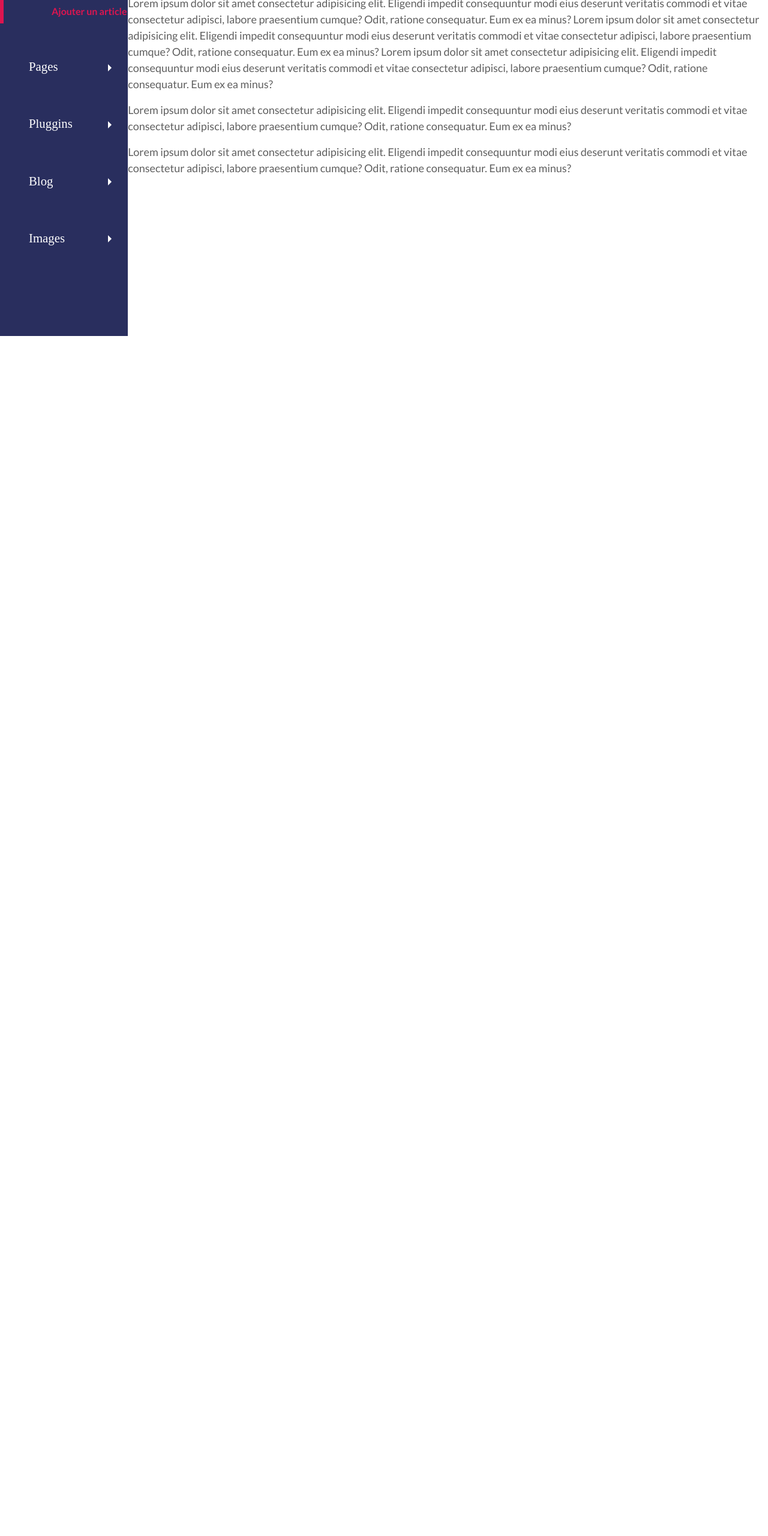
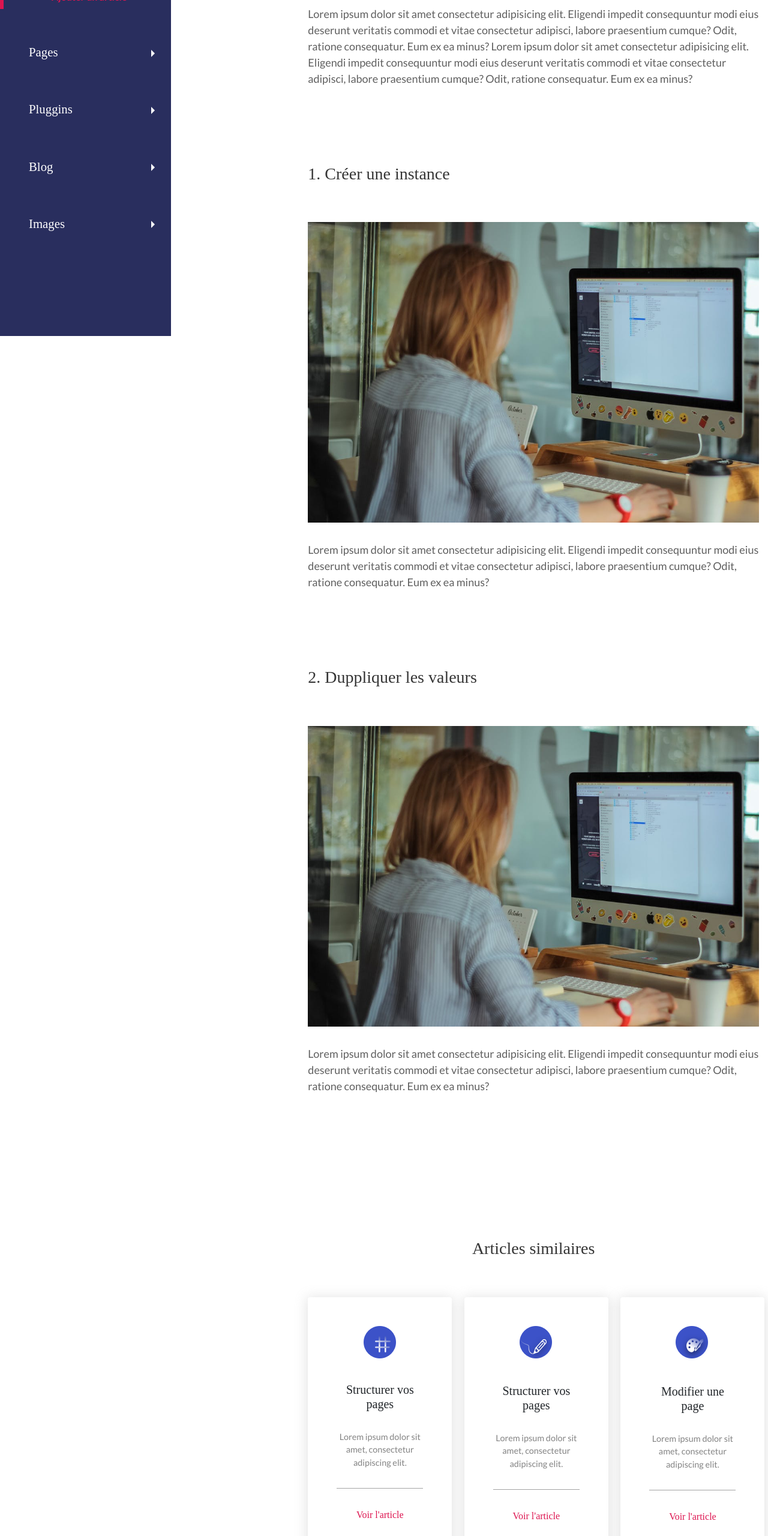
Before and after one commit to fargeca/test, a website: page article.html in a window 1280 px wide. Shown: the part 240-2800 px from the top of the page at 60% size. Before the commit the page ends 1760 px from the top, so only its background shows below. Drawn offline with nearby package versions, Linux system fonts and the light colour scheme.

Commit message:
deleted col

```diff
--- a/article.html
+++ b/article.html
@@ -33,14 +33,15 @@
         <nav>
           <ul class="sidebar col-2">
 
-            <li class="sidebar__item sidebar__img ">
+            <li class="sidebar__img ">
               <a class=" navbar-brand  m-0  " href="index.html">
                 <img class="" src="img/kapt-white.png" alt="">
               </a>
             </li>
 
             <li class="sidebar__item sidebar__item--selected">
-              <a class="sidebar__nav-item sidebar__nav-item--selected" href="#sectionsSubmenu" data-toggle="collapse" aria-expanded="false">
+              <a class="sidebar__nav-item sidebar__nav-item--selected" href="#sectionsSubmenu" data-toggle="collapse"
+                aria-expanded="false">
                 Sections
               </a>
               <ul class="menu-content " id="sectionsSubmenu">
@@ -48,7 +49,8 @@
                   <a class="sidebar__nav-sub-item" href="#">Ajouter une section</a>
                 </li>
                 <li>
-                  <a class="sidebar__nav-sub-item sidebar__nav-sub-item--selected" href="article.html">Ajouter un article</a>
+                  <a class="sidebar__nav-sub-item sidebar__nav-sub-item--selected" href="article.html">Ajouter un
+                    article</a>
                 </li>
               </ul>
             </li>
@@ -121,64 +123,120 @@
       </div>
 
       <div class="main col-10 p-0">
+        <div class="header-wrapper">
+
+
         <div class="header">
           <nav class="navbar   bg-white flex-md-nowrap p-0 ">
             <input class="form-control " type="search" placeholder="Search" aria-label="Search">
           </nav>
         </div>
 
+      </div>
+
+        <div class="container">
           <div class="content">
-          <h1 class="title">TITLE</h1>
-          <!-- <button type="button" class="btn btn-primary">Primary</button>
-          <h3>dazd</h3>
-          <h2>jkbsbjk</h2> -->
+            <div class="article">
+              <h1 class="article__title">Ajouter un article</h1>
 
-          <!-- <div id="carouselExampleControls" class="carousel slide" data-ride="carousel">
-              <div class="carousel-inner">
-                <div class="carousel-item active">
-                  <img src="img/img-1.png" class="d-block w-100" alt="...">
+              <p class="article__header">
+
+                Lorem ipsum dolor sit amet consectetur adipisicing elit. Eligendi impedit consequuntur modi eius
+                deserunt
+                veritatis commodi et vitae consectetur adipisci, labore praesentium cumque? Odit, ratione consequatur.
+                Eum
+                ex ea minus?
+                Lorem ipsum dolor sit amet consectetur adipisicing elit. Eligendi impedit consequuntur modi eius
+                deserunt
+                veritatis commodi et vitae consectetur adipisci, labore praesentium cumque? Odit, ratione consequatur.
+                Eum
+                ex ea minus?
+
+              </p>
+
+
+
+              <div class="article__body">
+
+                <h3 class="article__subtitle">1. Créer une instance</h3>
+                <div class="article__img ">
+                  <img class="img-fluid" src="img/computer.jpeg" alt="">
                 </div>
-                <div class="carousel-item">
-                  <img src="img/img-2.png" class="d-block w-100" alt="...">
-                </div>
-                <div class="carousel-item">
-                  <img src="img/img-3.png" class="d-block w-100" alt="...">
-                </div>
-              </div>
-              <a class="carousel-control-prev" href="#carouselExampleControls" role="button" data-slide="prev">
-                <span class="carousel-control-prev-icon" aria-hidden="true"></span>
-                <span class="sr-only">Previous</span>
-              </a>
-              <a class="carousel-control-next" href="#carouselExampleControls" role="button" data-slide="next">
-                <span class="carousel-control-next-icon" aria-hidden="true"></span>
-                <span class="sr-only">Next</span>
-              </a>
-            </div> -->
-
-          <p>Lorem ipsum dolor sit amet consectetur adipisicing elit. Eligendi impedit consequuntur modi eius deserunt
-            veritatis commodi et vitae consectetur adipisci, labore praesentium cumque? Odit, ratione consequatur. Eum
-            ex ea minus?
-            Lorem ipsum dolor sit amet consectetur adipisicing elit. Eligendi impedit consequuntur modi eius deserunt
-            veritatis commodi et vitae consectetur adipisci, labore praesentium cumque? Odit, ratione consequatur. Eum
-            ex ea minus?
-            Lorem ipsum dolor sit amet consectetur adipisicing elit. Eligendi impedit consequuntur modi eius deserunt
-            veritatis commodi et vitae consectetur adipisci, labore praesentium cumque? Odit, ratione consequatur. Eum
+                <p class="article__text">Lorem ipsum dolor sit amet consectetur adipisicing elit. Eligendi impedit
+                  consequuntur modi eius deserunt
+                  veritatis commodi et vitae consectetur adipisci, labore praesentium cumque? Odit, ratione consequatur.
+                  Eum
                   ex ea minus?
                 </p>
 
-          <p>Lorem ipsum dolor sit amet consectetur adipisicing elit. Eligendi impedit consequuntur modi eius deserunt
-            veritatis commodi et vitae consectetur adipisci, labore praesentium cumque? Odit, ratione consequatur. Eum
+                <h3 class="article__subtitle">2. Duppliquer les valeurs</h3>
+                <div class="article__img ">
+                    <img class="img-fluid" src="img/computer.jpeg" alt="">
+                </div>
+                <p class="article__text">Lorem ipsum dolor sit amet consectetur adipisicing elit. Eligendi impedit
+                  consequuntur modi eius deserunt
+                  veritatis commodi et vitae consectetur adipisci, labore praesentium cumque? Odit, ratione consequatur.
+                  Eum
                   ex ea minus?
                 </p>
+              </div>
 
-          <p>Lorem ipsum dolor sit amet consectetur adipisicing elit. Eligendi impedit consequuntur modi eius deserunt
-            veritatis commodi et vitae consectetur adipisci, labore praesentium cumque? Odit, ratione consequatur. Eum
-            ex ea minus?
-          </p>
+            </div>
 
-          <!-- <div class="hhhh"></div>
-            <i class="icon img-2"></i> -->
 
+
+
+                <div class="row article-footer">
+                  <div class="col-12">
+                    <h3 class="article-footer__title">Articles similaires</h3>
+                  </div>
+                  <div class="col-4  popular-articles--center">
+                    <div class="card popular-articles__card">
+                      <div class="card-body">
+                        <img class="card-image img-fluid" src="img/icon-grid.png" alt="">
+                        <h5 class="card-title">Structurer vos pages</h5>
+                        <p class="card-text">Lorem ipsum dolor sit amet, consectetur adipiscing elit. </p>
+                        <hr>
+                        <div class="card-link">
+                          <a class="link-secondary" href="#">Voir l'article</a>
+                        </div>
+                      </div>
+                    </div>
+                  </div>
+                  <div class="col-4 popular-articles--center">
+                    <div class="card popular-articles__card">
+                      <div class="card-body">
+                        <img class="card-image" src="img/icon-pen.png" alt="">
+                        <h5 class="card-title">Structurer vos pages</h5>
+                        <p class="card-text">Lorem ipsum dolor sit amet, consectetur adipiscing elit. </p>
+                        <hr>
+                        <div class="card-link">
+                          <a class="link-secondary" href="#">Voir l'article</a>
+                        </div>
+                      </div>
+                    </div>
+                  </div>
+                  <div class="col-4 popular-articles--center">
+                    <div class="card popular-articles__card">
+                      <div class="card-body">
+                        <img class="card-image" src="img/icon-paint.png" alt="">
+                        <h5 class="card-title">Modifier une page</h5>
+                        <p class="card-text">Lorem ipsum dolor sit amet, consectetur adipiscing elit. </p>
+                        <hr>
+                        <div class="card-link">
+                          <a class="link-secondary" href="#">Voir l'article</a>
+                        </div>
+                      </div>
+                    </div>
+                  </div>
+
+
+
+                </div>
+              </div>
+
+          </div>
+        </div>
       </div>
     </div>
 
--- a/scss/base/_base.scss
+++ b/scss/base/_base.scss
@@ -14,18 +14,18 @@ body{
 
 .link-primary {
     color: $color-success !important;
-
+    transition: all 0.2s linear;
     &:hover {
         color: $color-secondary !important;
-        transition: all 0.3s linear;
+        transition: all 0.2s linear;
     }
 }
 
 .link-secondary {
     color: $color-secondary !important;
-
+    transition: all 0.2s linear;
     &:hover {
         color: $color-success !important;
-        transition: all 0.3s linear;
+        transition: all 0.2s linear;
     }
 }
--- a/scss/base/_typos.scss
+++ b/scss/base/_typos.scss
@@ -6,10 +6,10 @@ p {
 
 h1 {
     padding: 2rem;
-    color: $color-secondary;
-    font-size: '$font-big';
+    color: rgb(46, 46, 46);
+    font-size: 3rem !important;
     font-weight: 700;
-    font-family: $typo;
+    font-family: $font-primary;
     text-align: center;
 }
 
--- a/scss/layout/_header.scss
+++ b/scss/layout/_header.scss
@@ -1,5 +1,6 @@
 .header .form-control {
     height: $header-height;
+
     background-color: rgb(240, 240, 240);
     //background-color: $color-light;
     //background-color: white;
@@ -9,4 +10,5 @@
     position: fixed;
     top:0;
     width:100%;
+    margin-left: 285px;
 }
--- a/scss/layout/_main.scss
+++ b/scss/layout/_main.scss
@@ -3,8 +3,13 @@
     //padding: $header-height+5rem 250px 0rem 250px;
     //padding: $header-height+2rem 15rem 0rem 15rem;
     // padding: $header-height+2rem 15% 0rem 15%
-    padding: $header-height+2rem 0rem 0rem 0rem
+    padding-top: $header-height;
     //padding-top: $header-height+5rem ;
+    padding-left: 285px;
+}
+
+.main{
+    // margin-left: 285px;
 }
 
 
@@ -17,6 +22,7 @@
 
 .article-preview__title {
     margin-bottom: 3rem;
+    margin-left: 1rem;
 }
 
 .article-preview__text {
@@ -79,3 +85,46 @@
     justify-content: center;
     margin-bottom:2rem;
 }
+
+
+
+
+
+
+//Article
+.article {
+
+    .article__title {
+        margin-bottom: 3rem ;
+    }
+
+    .article__header {
+        margin-bottom: 6rem ;
+    }
+
+    .article__subtitle {
+        margin-bottom: 4rem;
+        margin-top: 8rem;
+    }
+
+    .article__text {
+        //margin-left: $margin-left-content;
+    }
+
+    .article__img {
+        text-align:center;
+        margin-bottom: 2rem;
+    }
+
+
+}
+
+.article-footer {
+    margin-top: 15rem;
+    margin-bottom: 5rem;
+
+    .article-footer__title {
+        text-align: center;
+        margin-bottom: 4rem;
+    }
+}
--- a/scss/layout/_sidebar.scss
+++ b/scss/layout/_sidebar.scss
@@ -1,5 +1,9 @@
 .clicked {
 
+}
+
+.sidebar-wrapper {
+    //min-width: 180px;;
 }
 
 .sidebar {
@@ -8,7 +12,7 @@
     left:0;
     height: 100vh;
     padding: 0;
-    //min-width: 200px;
+    min-width: 285px;
     background-color: $color-primary;
     @extend .navbar-nav;
     //overflow-y: scroll;
@@ -37,7 +41,7 @@
         }
 
         .sidebar__item {
-
+            //margin-right: 2rem;
             padding:0;
             margin-bottom: 3rem;
             @extend .nav-item;
@@ -75,7 +79,8 @@
             }
 
             &:hover {
-                @extend .sidebar__nav-item--selected;
+                @extend .text-secondary ;
+                //@extend .sidebar__nav-item--selected;
             }
         }
 
@@ -85,6 +90,7 @@
             font-size: 1rem;
             font-weight: 300;
             text-decoration: none;
+
             @extend .text-white;
             @extend .nav-link;
 
--- a/scss/modules/_cards.scss
+++ b/scss/modules/_cards.scss
@@ -1,5 +1,5 @@
 .card {
-    min-width: 14rem;
+    min-width: 15rem;
     max-width: 17rem;
     padding: 2rem 3rem 2rem 3rem;
     position: static;
@@ -48,7 +48,7 @@
     // padding: 2rem 3rem 2rem 3rem;
     padding: 1.3rem 1.5rem 1.3rem 1.5rem;
     max-width: 30rem;
-    //max-heigh5: 20rem;
+    min-width: 23rem;
     text-align: center;
     background-color: white;
     box-shadow: 0 2px 20px 2px rgba(163,163,163,0.30);
--- a/scss/tools/_var.scss
+++ b/scss/tools/_var.scss
@@ -8,12 +8,12 @@ $color-light:#F1F1F7;
 
 $color-success: #405DCF ;
 
-$margin-left-content: 1rem;
+$margin-left-content: 2rem;
 // $color-danger:;
 
 $header-height:5rem;
 
-
+// $font-primary : 'Open Sans';
 $font-primary : 'Futura';
 $font-secondary : 'Lato';
 $font-small:18px;
```
Also changed, not shown: articles.html (+0 -3 lines), index.html (+7 -5 lines), scss/base/custom.scss (+8 -0 lines), css/style.min.css, 1 other file. Lines whose indentation alone changed are shown as unchanged.
